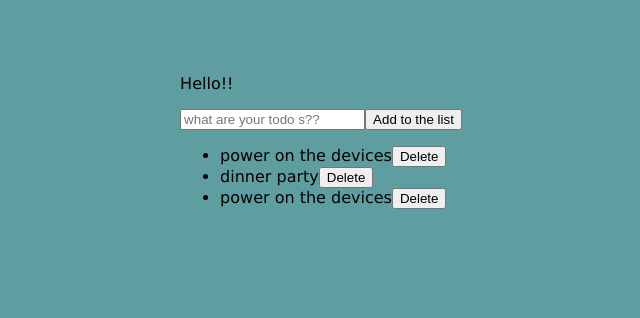
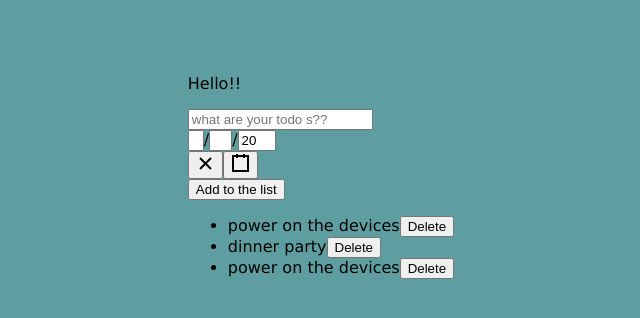
Before and after one commit to Odatha/todo_embla, a React (Create React App) app: page / in a window 1280 px wide. Shown: the top 318 px of the page, without its empty margins (319-959 px from the left). Built offline with nearby package versions, Linux system fonts and the light colour scheme.

Commit message:
date picker added to the form

```diff
--- a/package.json
+++ b/package.json
@@ -4,6 +4,7 @@
   "private": true,
   "dependencies": {
     "react": "^16.9.0",
+    "react-date-picker": "^7.8.1",
     "react-dom": "^16.9.0",
     "react-scripts": "3.1.1"
   },
--- a/src/Todo.js
+++ b/src/Todo.js
@@ -1,6 +1,7 @@
 
 import React,{Component} from "react";
 import TodoLists from "./TodoLists";
+import DatePicker from 'react-date-picker';
 
 
 class Todo extends Component{
@@ -21,10 +22,12 @@ class Todo extends Component{
                         text: 'power on the devices',
                         key:3
                         }
-            ]
+            ],
+            date:new Date()
         };
         this.addList=this.addList.bind(this);
     }
+    onChange = date => this.setState({date});
 
     deleteList(deleteItem){
         //console.log(deleteItem);
@@ -65,6 +68,13 @@ class Todo extends Component{
                         <input ref={(a) => this._inputElement = a}
                         placeholder="what are your todo s??"/>
 
+                        <div>
+                            <DatePicker
+                            onChange={this.onChange}
+                            value={this.state.date}
+                            />
+                        </div>
+
 
                         <button type="submit">Add to the list</button>
                     </form>
```
Also changed, not shown: 1 other file (tests, documents, lock files or other folders).
